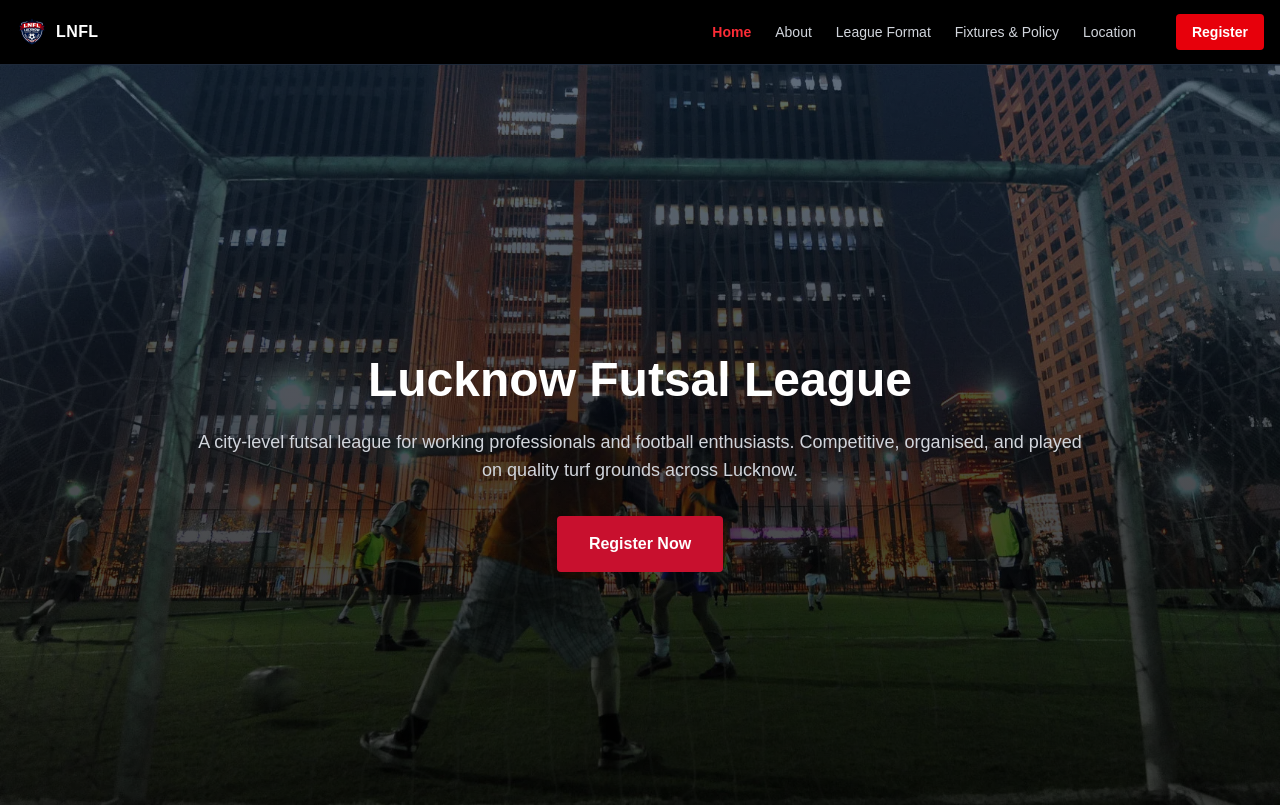
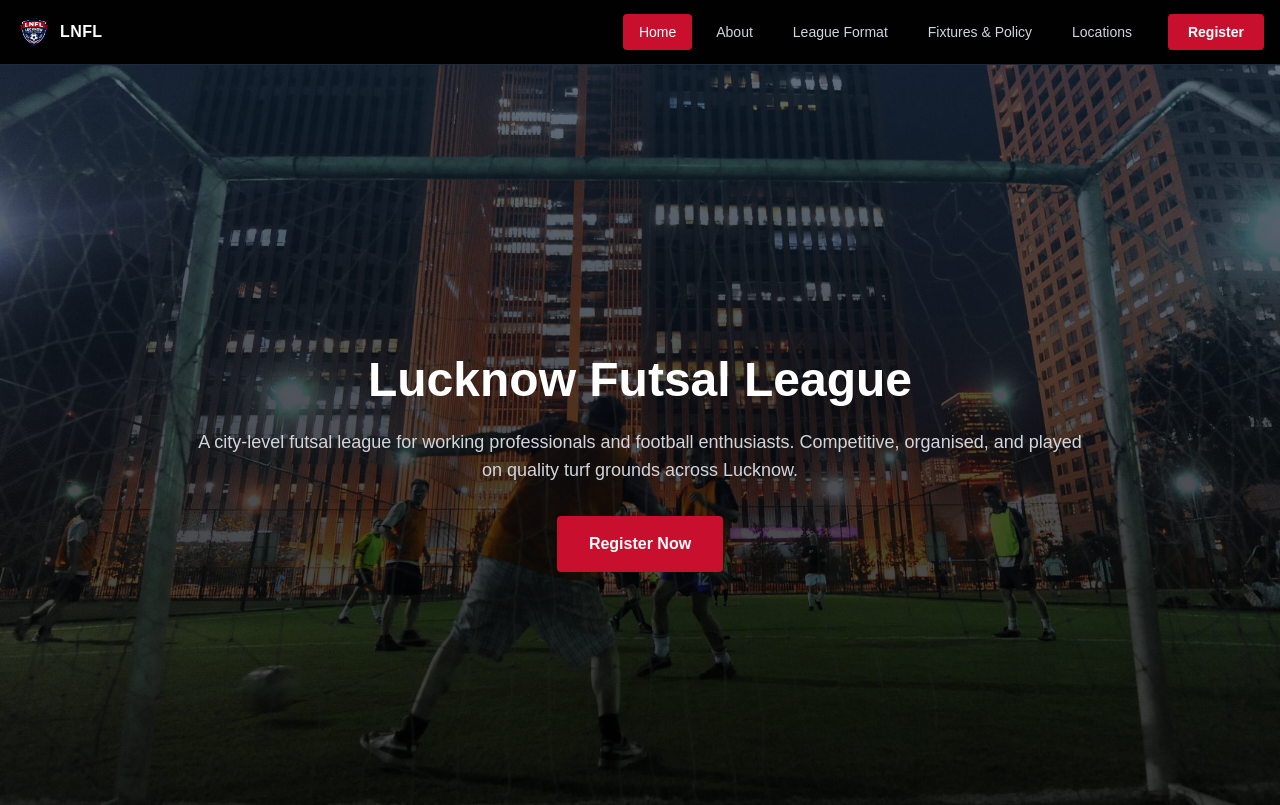
Before and after one commit to Starandstrip/lnfl-website, a Next.js app: page / in a window 1280 px wide. Shown: the top 805 px of the page. Built offline with nearby package versions, Linux system fonts and the light colour scheme.

Commit message:
Redesign header with smooth animated active state and mobile menu

```diff
--- a/src/components/Header.js
+++ b/src/components/Header.js
@@ -1,47 +1,104 @@
 "use client";
 
 import Link from "next/link";
+import Image from "next/image";
 import { usePathname } from "next/navigation";
-
-export default function Header() {
-  const pathname = usePathname();
+import { useState } from "react";
 
 const navLinks = [
   { name: "Home", href: "/" },
   { name: "About", href: "/about" },
   { name: "League Format", href: "/format" },
   { name: "Fixtures & Policy", href: "/fixtures-policy" },
-    { name: "Location", href: "/location" },
+  { name: "Locations", href: "/locations" },
 ];
 
+export default function Header() {
+  const pathname = usePathname();
+  const [open, setOpen] = useState(false);
+
   return (
-    <header className="fixed top-0 left-0 w-full z-50 bg-black border-b border-gray-800">
+    <header className="fixed top-0 left-0 w-full z-50 bg-black/90 backdrop-blur border-b border-gray-800">
       <div className="max-w-7xl mx-auto px-4 h-16 flex items-center justify-between">
         {/* Logo */}
         <Link href="/" className="flex items-center gap-2">
-          <img
+          <Image
             src="/lnfl-logo.png"
             alt="LNFL"
-            className="h-8 w-auto"
+            width={36}
+            height={36}
+            priority
           />
           <span className="text-white font-semibold tracking-wide">
             LNFL
           </span>
         </Link>
 
-        {/* Desktop Nav */}
-        <nav className="hidden md:flex items-center gap-6">
+        {/* Desktop Navigation */}
+        <nav className="hidden md:flex items-center gap-2 relative">
           {navLinks.map((link) => {
             const isActive = pathname === link.href;
             return (
               <Link
-                key={link.name}
+                key={link.href}
                 href={link.href}
-                className={`text-sm transition ${
+                className={`relative px-4 py-2 text-sm font-medium rounded transition-all duration-300
+                  ${
                     isActive
-                    ? "text-red-500 font-semibold"
+                      ? "text-white"
                       : "text-gray-300 hover:text-white"
+                  }
+                `}
+              >
+                {/* Active background */}
+                {isActive && (
+                  <span className="absolute inset-0 bg-[#c8102e] rounded z-[-1] transition-all duration-300"></span>
+                )}
+                {link.name}
+              </Link>
+            );
+          })}
+
+          {/* Register CTA */}
+          <Link
+            href="/register"
+            className="ml-3 px-5 py-2 rounded bg-[#c8102e] hover:bg-red-700 text-white text-sm font-semibold transition"
+          >
+            Register
+          </Link>
+        </nav>
+
+        {/* Mobile Hamburger */}
+        <button
+          onClick={() => setOpen(!open)}
+          className="md:hidden text-white text-2xl focus:outline-none"
+          aria-label="Toggle menu"
+        >
+          ☰
+        </button>
+      </div>
+
+      {/* Mobile Menu */}
+      <div
+        className={`md:hidden overflow-hidden transition-all duration-300 ${
+          open ? "max-h-96" : "max-h-0"
         }`}
+      >
+        <div className="bg-black border-t border-gray-800 px-4 py-4 space-y-3">
+          {navLinks.map((link) => {
+            const isActive = pathname === link.href;
+            return (
+              <Link
+                key={link.href}
+                href={link.href}
+                onClick={() => setOpen(false)}
+                className={`block px-4 py-2 rounded transition
+                  ${
+                    isActive
+                      ? "bg-[#c8102e] text-white"
+                      : "text-gray-300 hover:bg-gray-800 hover:text-white"
+                  }
+                `}
               >
                 {link.name}
               </Link>
@@ -50,11 +107,12 @@ export default function Header() {
 
           <Link
             href="/register"
-            className="ml-4 bg-red-600 hover:bg-red-700 text-white text-sm font-semibold px-4 py-2 rounded"
+            onClick={() => setOpen(false)}
+            className="block mt-2 px-4 py-2 rounded bg-[#c8102e] text-white text-center font-semibold"
           >
             Register
           </Link>
-        </nav>
+        </div>
       </div>
     </header>
   );
```
Lines whose indentation alone changed are shown as unchanged.
